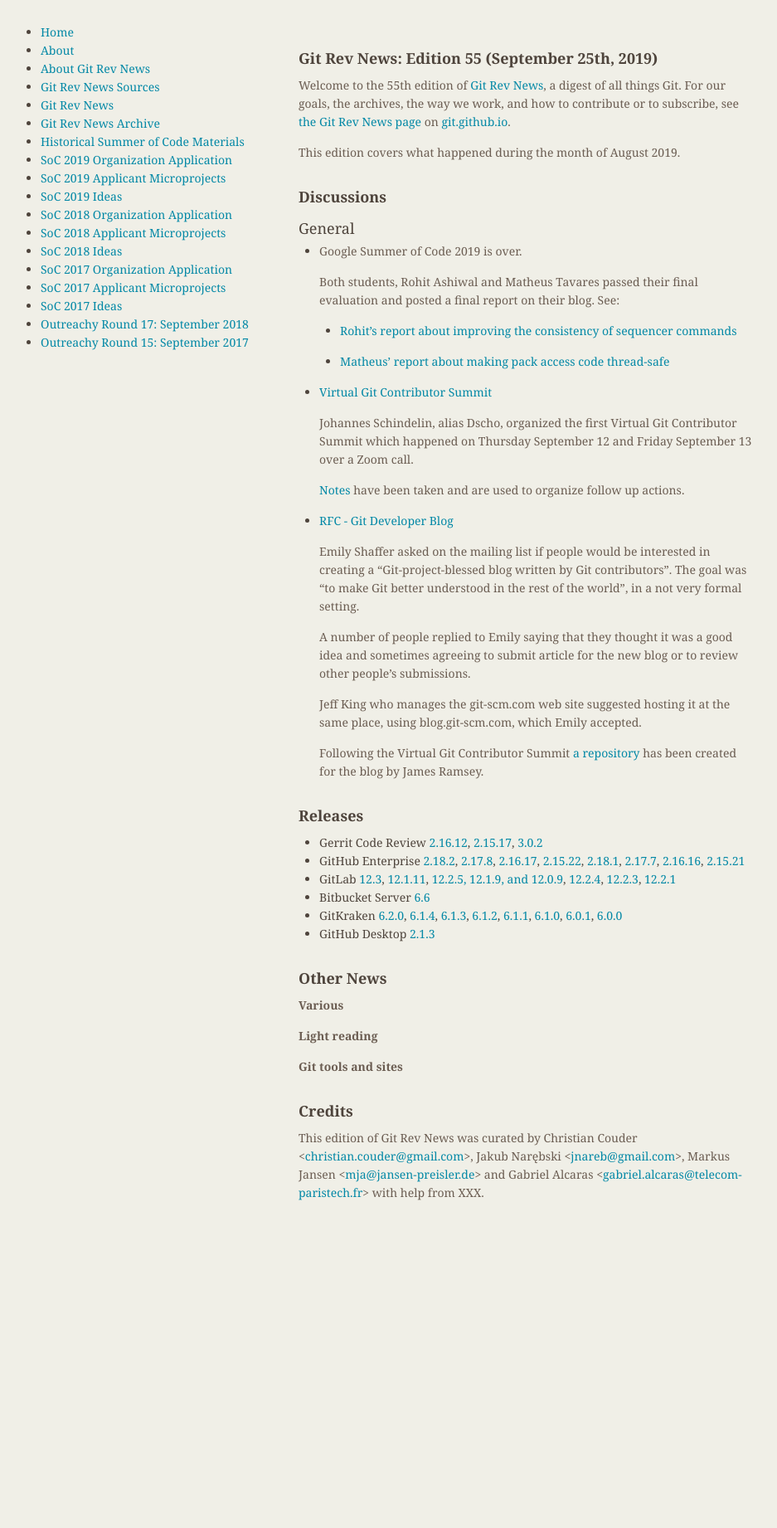
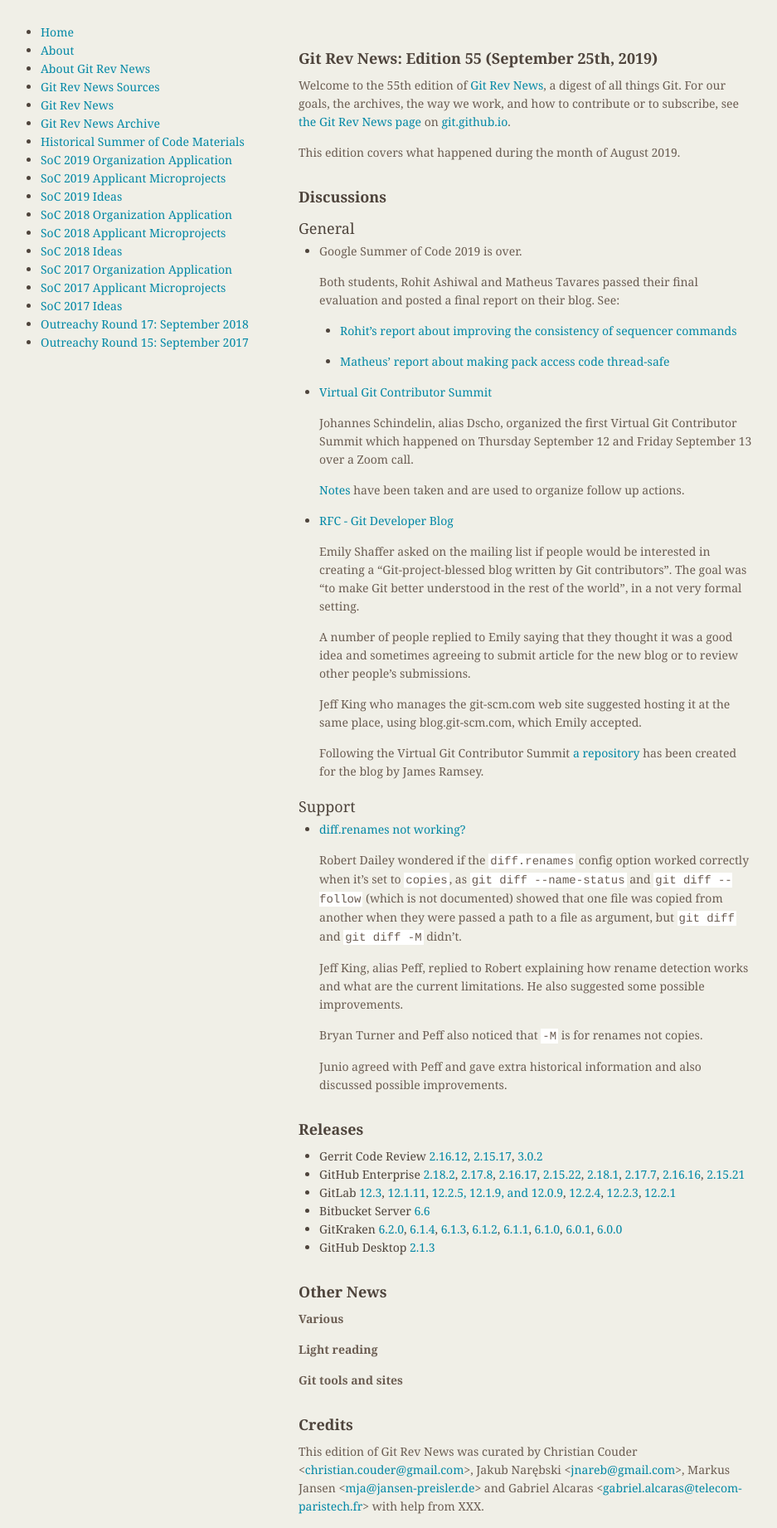
Before and after one commit to git/git.github.io, a Jekyll site: the page built from rev_news/drafts/edition-55.md, in a window 1280 px wide. Shown: the whole page at 83% size, without its empty margins (174-1111 px from the left). Built offline with Jekyll 4.4.1, drawn with Linux system fonts in a browser that asks for light colours; before the commit the page ends 1464 px from its top, so only the background shows below that.

Commit message:
rn-55: add diff.renames article

```diff
--- a/rev_news/drafts/edition-55.md
+++ b/rev_news/drafts/edition-55.md
@@ -59,9 +59,25 @@
 ### Reviews
 -->
 
-<!---
 ### Support
--->
+
+* [diff.renames not working?](https://public-inbox.org/git/CAHd499BT35jvPtsuD9gfJB0HJ=NxtzyQOaiD7-=sHJbFYhphpg@mail.gmail.com/)
+
+  Robert Dailey wondered if the `diff.renames` config option worked
+  correctly when it's set to `copies`, as `git diff --name-status` and
+  `git diff --follow` (which is not documented) showed that one file
+  was copied from another when they were passed a path to a file as
+  argument, but `git diff` and `git diff -M` didn't.
+
+  Jeff King, alias Peff, replied to Robert explaining how rename
+  detection works and what are the current limitations. He also
+  suggested some possible improvements.
+
+  Bryan Turner and Peff also noticed that `-M` is for renames not
+  copies.
+
+  Junio agreed with Peff and gave extra historical information and
+  also discussed possible improvements.
 
 <!---
 ## Developer Spotlight:
```
